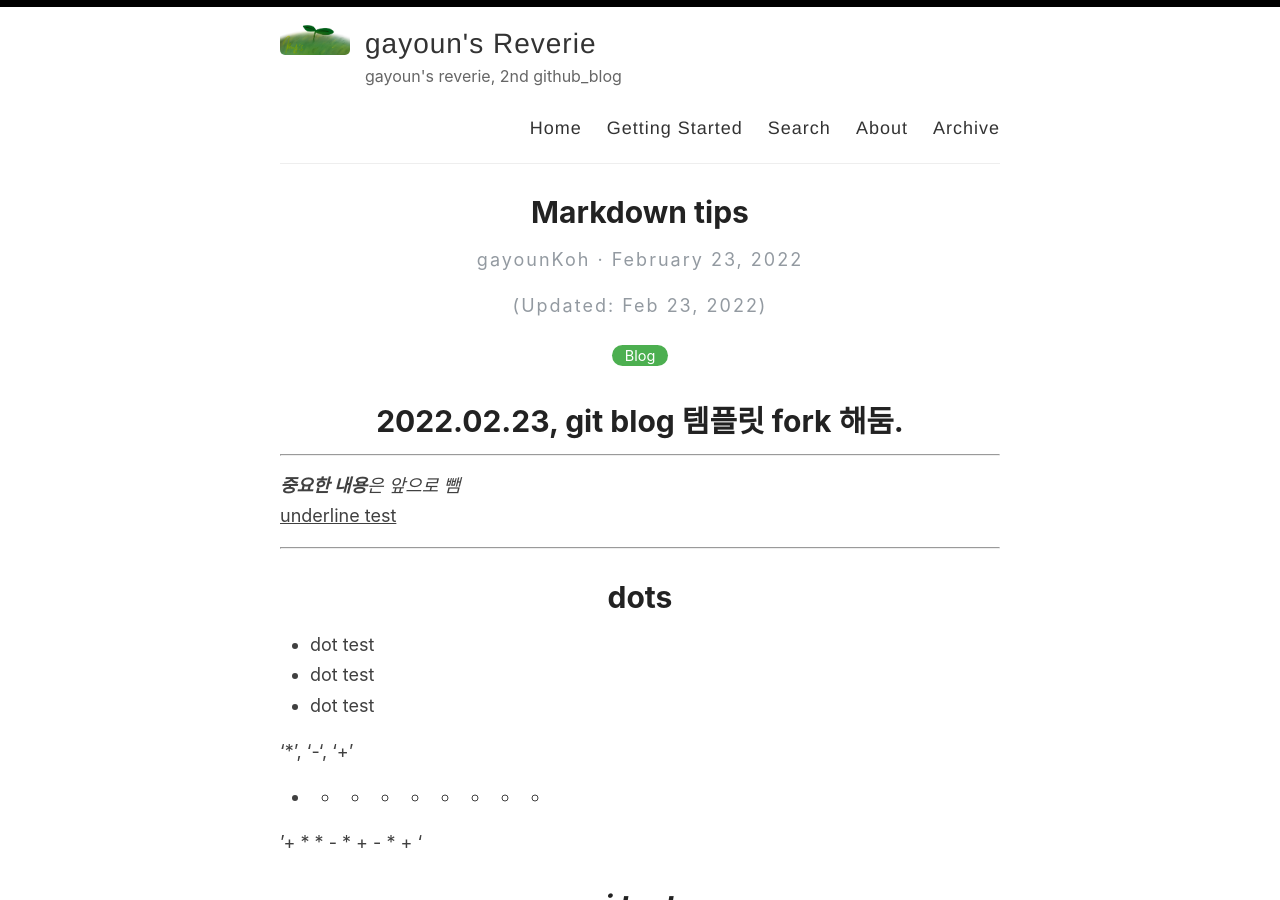
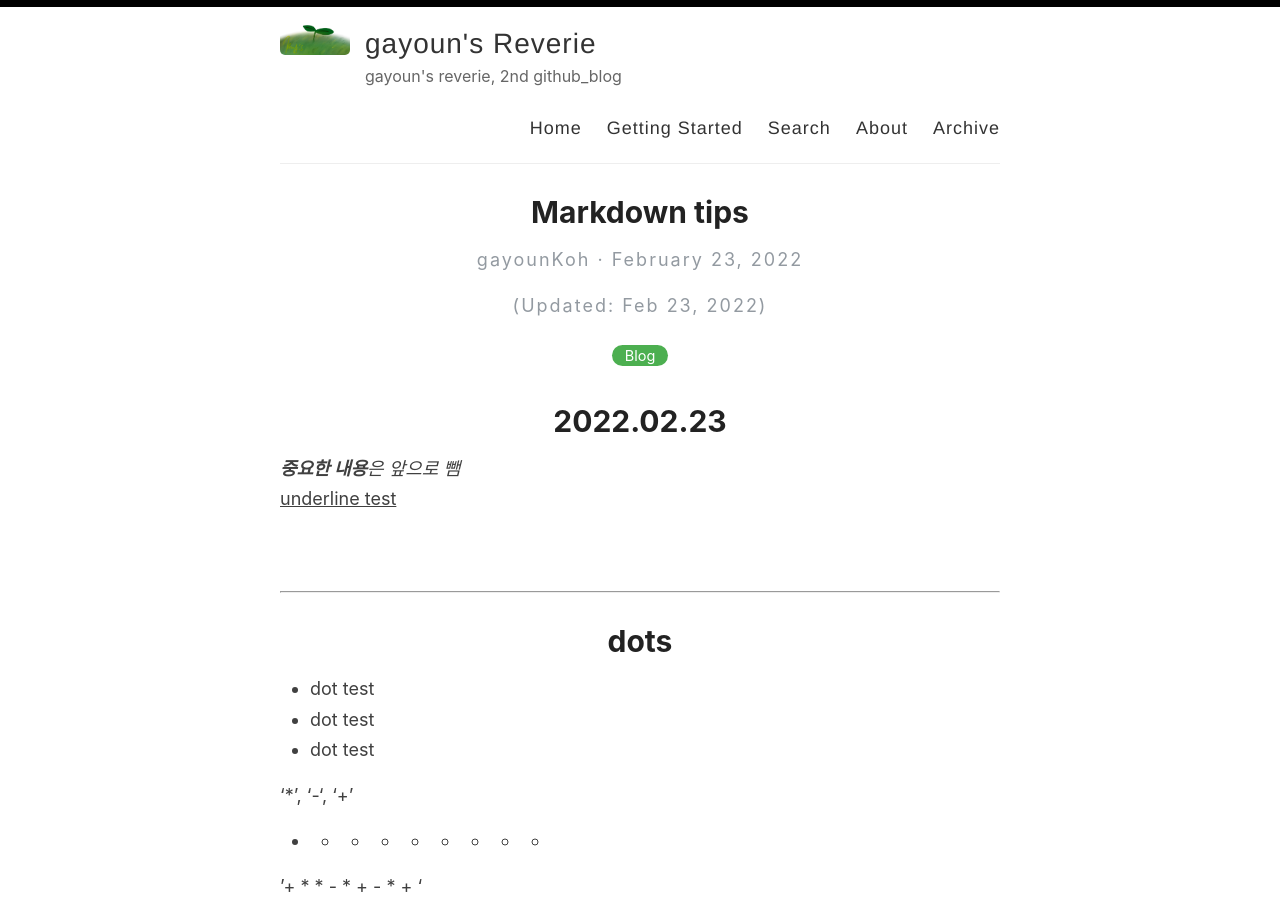
Before and after one commit to GaYounKoh/gayoun_reverie.github.io, a Jekyll site: the page built from _posts/2022-02-23-markdown-tips.md, in a window 1280 px wide and 900 px high. Built offline with Jekyll 4.4.1, drawn with Linux system fonts in a browser that asks for light colours; our own code applies the rules of GitHub Pages for plain Markdown files; comment, search, counter and statistics services are not loaded.

Commit message:
post uploaded

````diff
--- a/_posts/2022-02-23-markdown-tips.md
+++ b/_posts/2022-02-23-markdown-tips.md
@@ -9,12 +9,14 @@
 last_modified_at: 2022,02.23. 15:48:00
 ---
 
-# 2022.02.23, git blog 템플릿 fork 해둠.
----
+# 2022.02.23
 
 <i><b><q>중요한 내용</q></b>은 앞으로 뺌</i>
 <br>
 <u>underline test</u>
+<br>
+<br>
+<br>
 <hr>
 
 dots
@@ -30,16 +32,26 @@
 
 '+ * * - * + - * + '
 
+<br>
+<br>
 
 _i test_
 =
 '_ _': i <br>
 'sth /n =' : header <br><br>
 
+
+<br>
+<br>
+
 ~~delete test~~
 
 '~~ ~~' : a line over text
 
+
+
+<br>
+<br>
 
 <q>quote test</q>
 
@@ -47,17 +59,26 @@
 <q> </q> : quote
 ```
 
+<br>
+<br>
+
 <a>hyperlink test</a>
 
 ```
 <a> </a> : hyperlink
 ```
 
+<br>
+<br>
+
 <s>ignore test</s>
 
 ```
 <s> </s> : line over text
 ```
+
+<br>
+<br>
 
 >test
 >>test
@@ -83,8 +104,8 @@
 >test
 ```
 
-
-
+<br>
+<br>
 
 <dd>tab???</dd>
 
@@ -92,11 +113,17 @@
 <dd> </dd> : tab?
 ```
 
+<br>
+<br>
+
 <tt> font??? </tt>
 
 ```
 <tt> </tt> : font?
 ```
+
+<br>
+<br>
 
 `` a ``
 
````
